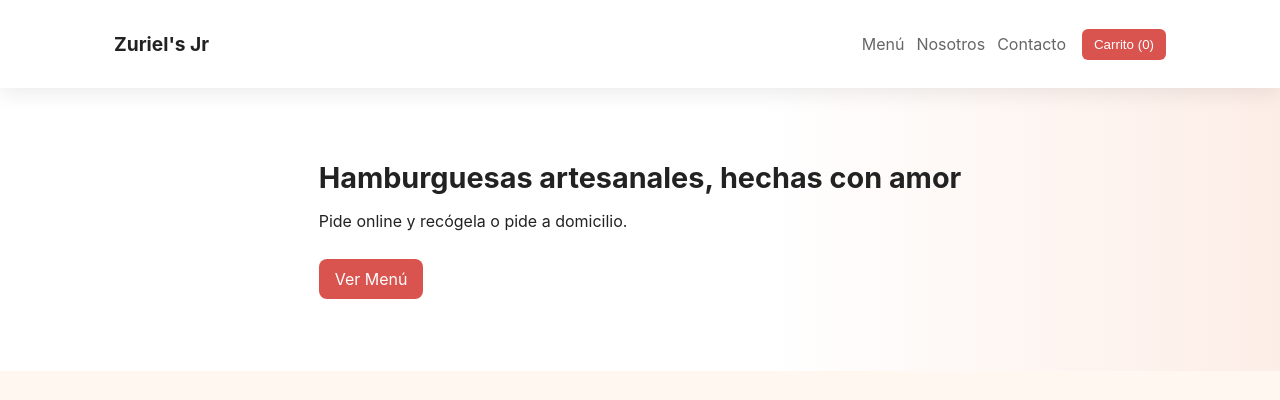
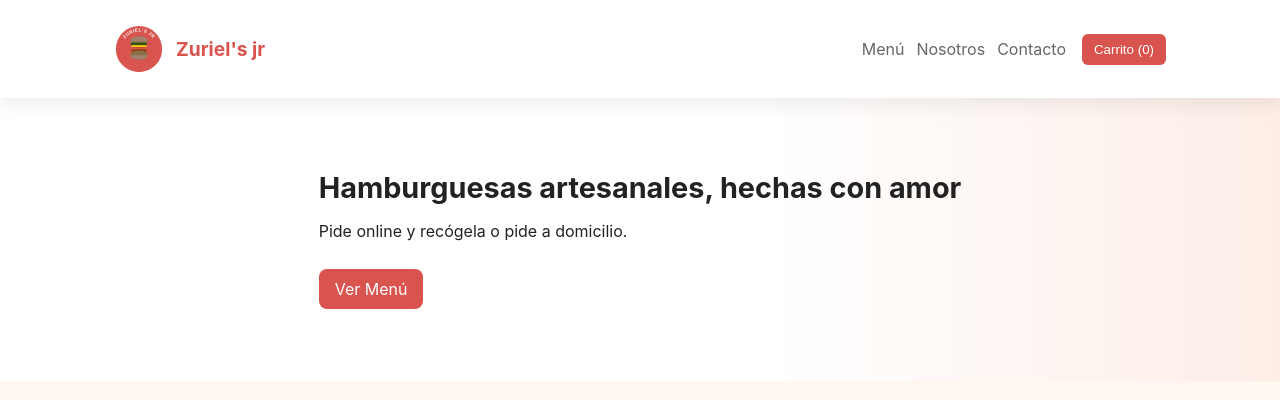
Before and after one commit to anasarady3-beep/Mi-pagina, a plain HTML site: page index.html in a window 1280 px wide. Shown: the top 400 px of the page. Drawn offline with Linux system fonts and the light colour scheme.

Commit message:
feat: Cambiar nombre a 'Zuriel's jr', agregar logo SVG circular y actualizar imágenes

```diff
--- a/index.html
+++ b/index.html
@@ -9,7 +9,10 @@
   <body>
     <header class="site-header">
       <div class="container header-inner">
-        <h1 class="logo">Zuriel's Jr</h1>
+        <div class="logo-container">
+          <img src="logo.svg" alt="Zuriel's jr logo" class="logo-img"/>
+          <h1 class="logo">Zuriel's jr</h1>
+        </div>
         <nav class="nav">
           <a href="#menu">Menú</a>
           <a href="#about">Nosotros</a>
--- a/styles.css
+++ b/styles.css
@@ -11,7 +11,9 @@ body{font-family:Inter,Segoe UI,Roboto,Arial,sans-serif;margin:0;background:var(
 .container{max-width:var(--max-width);margin:0 auto;padding:24px}
 .site-header{background:#fff;box-shadow:var(--shadow);position:sticky;top:0;z-index:40}
 .header-inner{display:flex;align-items:center;gap:16px}
-.logo{margin:8px 0;font-size:1.2rem}
+.logo-container{display:flex;align-items:center;gap:12px}
+.logo-img{width:50px;height:50px}
+.logo{margin:0;font-size:1.2rem;color:#d9534f}
 .nav{margin-left:auto;display:flex;gap:12px}
 .nav a{color:var(--muted);text-decoration:none}
 .cart-btn{background:var(--accent);color:#fff;border:none;padding:8px 12px;border-radius:6px;cursor:pointer}
```
Also changed, not shown: logo.svg (added).
